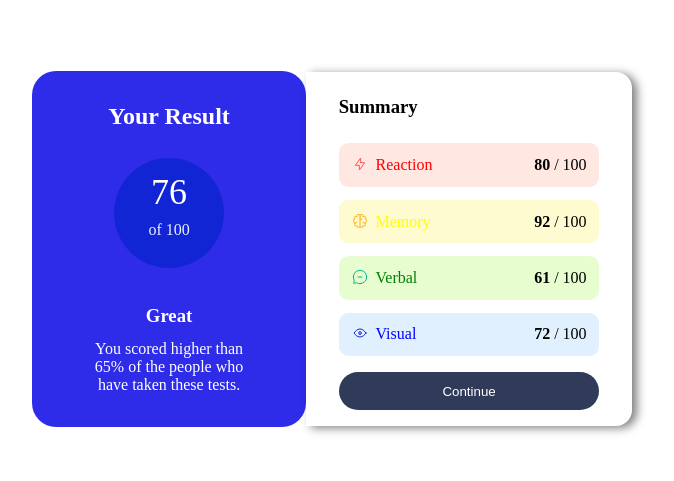
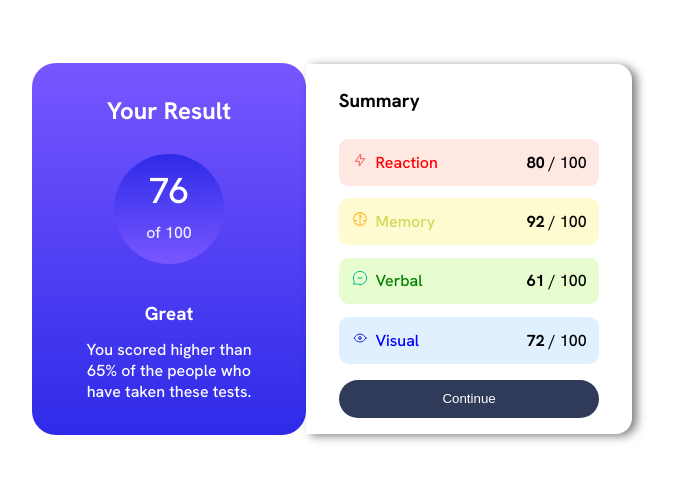
Before and after one commit to sebastian-gonzalez-dev/Proyectos-Web, a plain HTML site: page results-summary-component/results-summary-component-main/index.html in a window 1280 px wide. Shown: the part 151-632 px from the top of the page, without its empty margins (308-982 px from the left). Drawn offline with Linux system fonts and the light colour scheme.

Commit message:
Corrigiendo Results-Sumary

```diff
--- a/results-summary-component/results-summary-component-main/styles.css
+++ b/results-summary-component/results-summary-component-main/styles.css
@@ -1,3 +1,4 @@
+@import url('https://fonts.googleapis.com/css2?family=Hanken+Grotesk:wght@500;700;800&display=swap');
  /* Primary */
 :root{
 --Light-red: hsl(0, 100%, 67%);
@@ -32,6 +33,7 @@ body{
     justify-content: center;
     align-items: center;
     min-height: 100vh;
+    font-family: 'Hanken Grotesk', sans-serif;;
 }
 
 .card{
@@ -43,7 +45,7 @@ body{
 }
 
 .result{
-    background-color: var(--Light-royal-blue);
+    background: linear-gradient(360deg, var(--Light-royal-blue), var(--Light-slate-blue));
     width: 100%;
     display: flex;
     flex-direction: column;
@@ -62,7 +64,7 @@ h2,h3{
 .circle{
     display: flex;
     flex-direction: column;
-    background-color: var(--Cobalt-blue);
+    background: linear-gradient(360deg, var(--Light-slate-blue), var(--Light-royal-blue));
     width: 110px;
     height: 110px;
     gap: 0.5rem;
@@ -110,7 +112,8 @@ h2,h3{
     color: white;
     border-radius: 1.2rem;
     border: none;
-    margin-top: 6.5rem;
+    margin-top: 5rem;
+    cursor: pointer;
 }
 
 .container{
@@ -142,7 +145,7 @@ img{
 
 .memory{
     display: flex;
-    color: yellow;
+    color: #D2D859;
     gap: 8px;
 }
 
@@ -176,6 +179,10 @@ background-color: #E7FDCF;
 
 span{
     font-weight: bold;
+}
+
+.btn-continue:hover{
+    background-color: var(--Cobalt-blue);
 }
 
 @media (min-width: 768px){
```
Also changed, not shown: results-summary-component/results-summary-component-main/data.json (added, +22 -0 lines), 1 other file.
